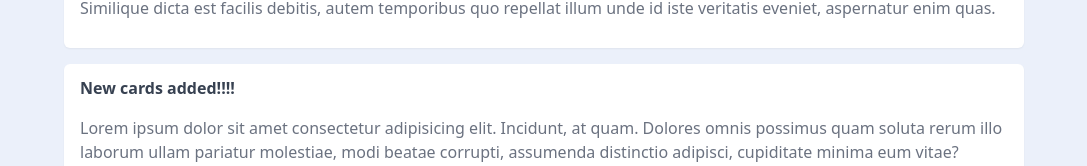
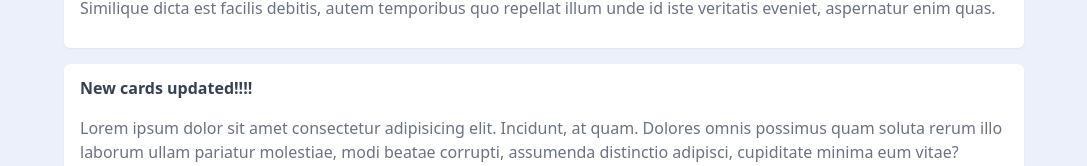
Before and after one commit to NT114-DevOps/mern-stack-frontend, a React (Create React App) app: page / in a window 1280 px wide. Shown: the part 658-824 px from the top of the page, without its empty margins (96-1183 px from the left). Built offline with nearby package versions, Linux system fonts and the light colour scheme.

Commit message:
Update card on home screen

```diff
--- a/src/pages/Home.jsx
+++ b/src/pages/Home.jsx
@@ -25,7 +25,7 @@ function Home() {
             <p>Lorem ipsum dolor sit amet consectetur adipisicing elit. Incidunt, at quam. Dolores omnis possimus quam soluta rerum illo laborum ullam pariatur molestiae, modi beatae corrupti, assumenda distinctio adipisci, cupiditate minima eum vitae? Similique dicta est facilis debitis, autem temporibus quo repellat illum unde id iste veritatis eveniet, aspernatur enim quas.</p>
         </div>
         <div className="card">
-            <h3>New cards added!!!!</h3>
+            <h3>New cards updated!!!!</h3>
             <p>Lorem ipsum dolor sit amet consectetur adipisicing elit. Incidunt, at quam. Dolores omnis possimus quam soluta rerum illo laborum ullam pariatur molestiae, modi beatae corrupti, assumenda distinctio adipisci, cupiditate minima eum vitae? Similique dicta est facilis debitis, autem temporibus quo repellat illum unde id iste veritatis eveniet, aspernatur enim quas.</p>
         </div>
     </main>
```
